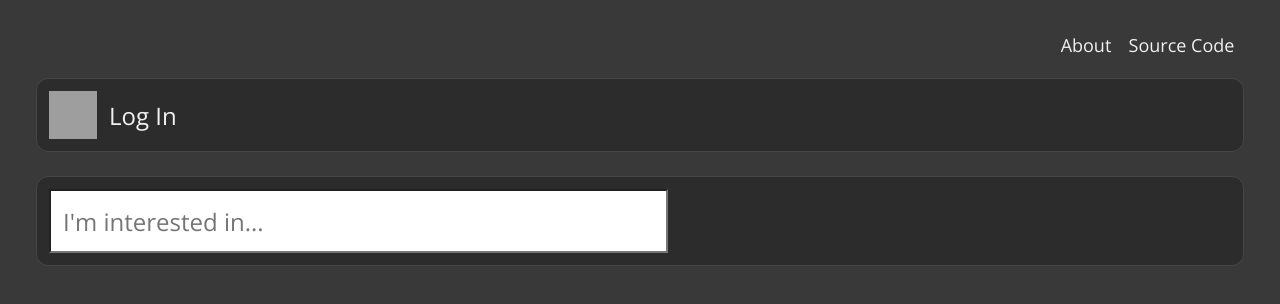
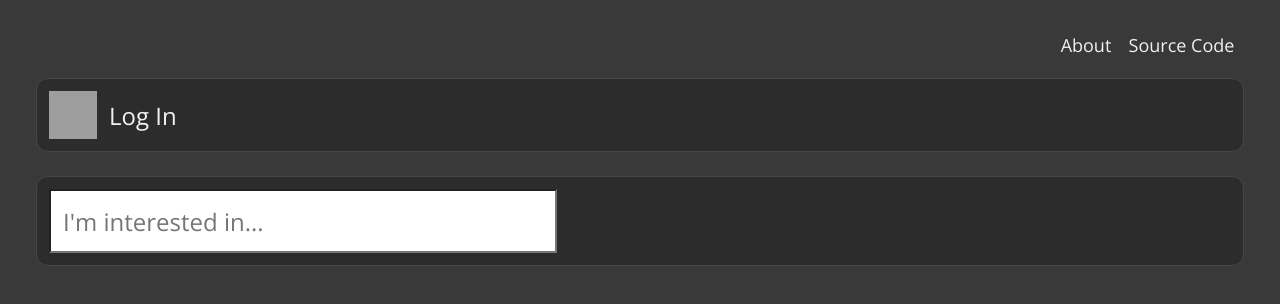
Before and after one commit to pantchox/yt-topic-explorer, a plain HTML site: page dist/index.html in a window 1280 px wide. Drawn offline with nearby package versions, Linux system fonts and the light colour scheme; grey boxes are pictures that could not be loaded.

Commit message:
Tweak to make the search box look better on narrow screens.

```diff
--- a/app/styles/main.scss
+++ b/app/styles/main.scss
@@ -100,7 +100,8 @@ $profileThumbnailSize: 2em;
 #search-term {
   height: $fontSize;
   font-family: $fontFamily;
-  width: 50%;
+  width: 100%;
+  max-width: 20em;
   padding: $defaultPadding;
   background-color: lighten($backgroundColor, 80%);
 }
--- a/dist/styles/main.scss
+++ b/dist/styles/main.scss
@@ -100,7 +100,8 @@ $profileThumbnailSize: 2em;
 #search-term {
   height: $fontSize;
   font-family: $fontFamily;
-  width: 50%;
+  width: 100%;
+  max-width: 20em;
   padding: $defaultPadding;
   background-color: lighten($backgroundColor, 80%);
 }
```
Also changed, not shown: dist/styles/main.css, 1 other file.
